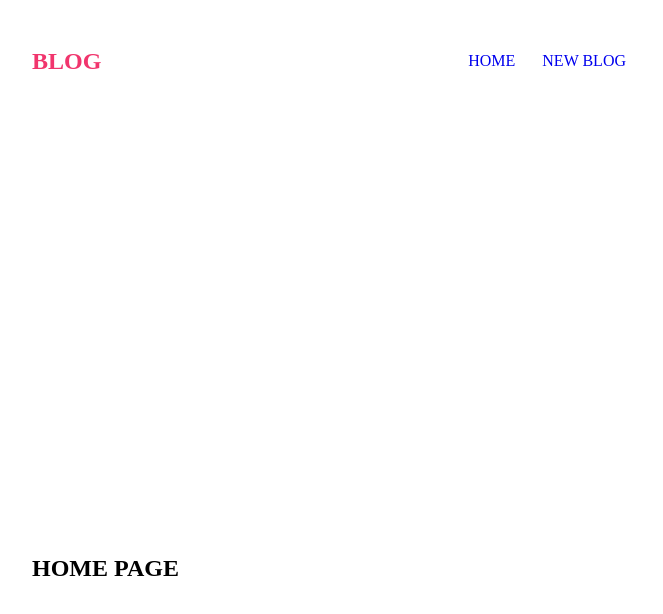
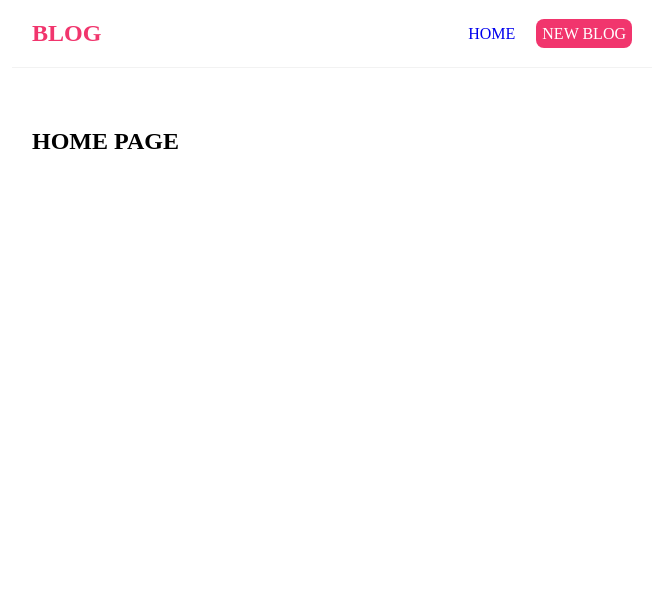
Before and after one commit to MAHDIA001/simple-blog-with-react, a React (Create React App) app: page / in a window 1280 px wide. Shown: the top 614 px of the page, without its empty margins (308-971 px from the left). Built offline with nearby package versions, Linux system fonts and the light colour scheme; a web font is replaced by a local one.

Commit message:
some styles have been added!

```diff
--- a/src/Home.js
+++ b/src/Home.js
@@ -1,14 +1,13 @@
-import React, { Component } from 'react'
-function Home(){
+const Home=()=>{
 
         return(
-            <div className="homePage">
+            <div className="home">
                 <h2>
                     HOME PAGE
                 </h2>
 
             </div>
-        )
+        );
 
 }
 export default Home;
--- a/src/Navbar.js
+++ b/src/Navbar.js
@@ -1,18 +1,21 @@
-import React, { Component } from 'react'
 
-function Navbar(){
+
+const Navbar =()=>{
 
         return(
-            <div>
+
                 <nav className="navbar">
              <h1>BLOG</h1>
              <div className="links">
              <a href="/">HOME</a>
-             <a href="/create">NEW BLOG</a>
+             <a href="/create" style={{
+                 color: 'white',
+                 background: '#f1356d',
+                 borderRadius: '8px'
+             }}>NEW BLOG</a>
              </div>
              </nav>
 
-            </div>
         )
 
 }
--- a/src/index.css
+++ b/src/index.css
@@ -1,9 +1,10 @@
-@import url('https://fonts.googleapis.com/css2?family=STIX+Two+Text&display=swap')
+@import url('https://fonts.googleapis.com/css2?family=STIX+Two+Text&display=swap');
 *{
   margin:0;
   font-family: 'STIX';
 }
 .navbar{
+  border-bottom: solid 1px #f2f2f2;
   display: flex;
   padding:20px;
   align-items: center;
@@ -27,7 +28,6 @@
 }
 .content{
   max-width: 600px;
-  margin:  400px auto;
+  margin:  40px auto;
   padding: 20px;
-
 }
```
